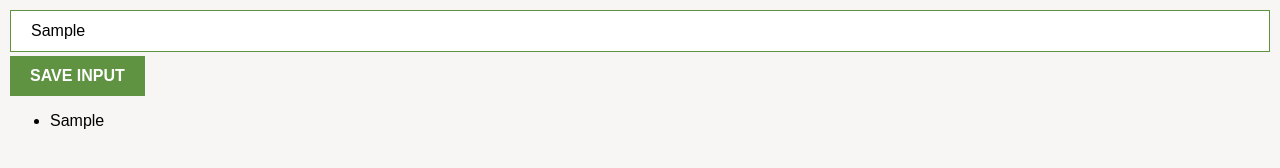
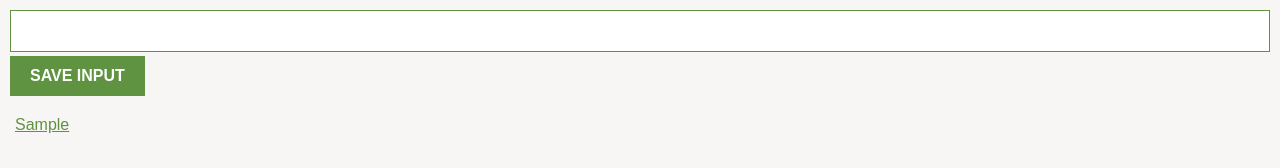
Before and after one commit to Raj-Pix-C/scrimba-course, a browser extension: page chrome-ext/index.html in a window 1280 px wide. Both pictures are taken after typing "Sample" into the empty fields and a click on the button "SAVE INPUT". Drawn offline with Linux system fonts and the light colour scheme.

Commit message:
somewhat extension

```diff
--- a/chrome-ext/index.css
+++ b/chrome-ext/index.css
@@ -10,6 +10,7 @@ body{
     padding: 10px;
     font-family: Arial, Helvetica, sans-serif;
     background-color: var(--off-white);
+    min-width: 400px;
 }
 
 .container{
@@ -38,3 +39,17 @@ body{
     background-color: var(--green);
     font-weight: bold;
 }
+
+#ul-el{
+    list-style-type: none;
+    padding: 0px;
+    margin-top: 20px;
+}
+
+li a{
+    color: var(--green);
+}
+
+li{
+    margin: 5px;
+}
--- a/chrome-ext/index.js
+++ b/chrome-ext/index.js
@@ -10,18 +10,24 @@ const ulEl = document.querySelector('#ul-el');
 inputBtnEl.addEventListener("click", () => {
     if(!myLeads.has(lead) && lead !== ""){
         myLeads.add(lead);
-        // ulEl.innerHTML += `<li>${lead}</li>`;
+        ulEl.innerHTML += `
+            <li>
+                <a href="${lead}" target="_blank" >
+                    ${lead}
+                </a>
+            </li>`;
 
         // // alt way //
-        const li = document.createElement("li");
-        li.textContent = lead;
-        ulEl.append(li);
+        // const li = document.createElement("li");
+        // li.textContent = lead;
+        // ulEl.append(li);
     }
-    console.log(myLeads);
 
     // for(let i = 0; i < myLeads.size; i++){
     //     console.log(Array.from(myLeads)[i]);
     // }
+
+    inputEl.value = "";
 
 });
 
```
Also changed, not shown: chrome-ext/README.md (added), chrome-ext/icon.png (added), chrome-ext/manifest.json (added).
